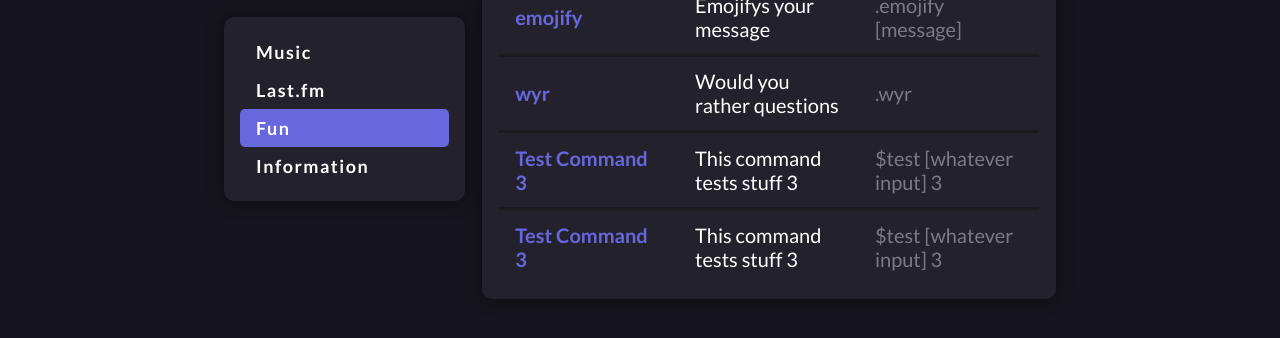
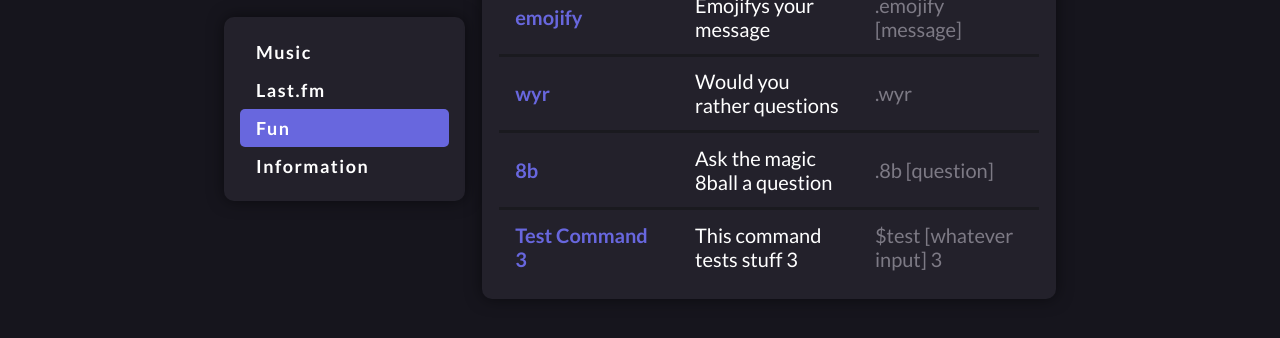
Before and after one commit to y9su/y9su.github.io, a plain HTML site: page index.html in a window 1280 px wide. Both pictures are taken after a click on the item "Fun". Shown: the part 288-626 px from the top of the page. Drawn offline with Linux system fonts and the light colour scheme.

Commit message:
Update index.html

```diff
--- a/index.html
+++ b/index.html
@@ -111,9 +111,9 @@
                     <td>.wyr</td>
                 </tr>
                 <tr>
-                    <td>Test Command 3</td>
-                    <td>This command tests stuff 3</td>
-                    <td>$test [whatever input] 3</td>
+                    <td>8b</td>
+                    <td>Ask the magic 8ball a question</td>
+                    <td>.8b [question]</td>
                 </tr>
                 <tr>
                     <td>Test Command 3</td>
```
